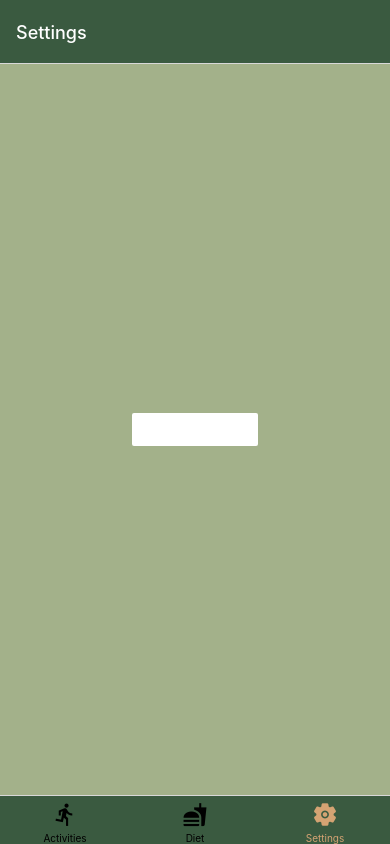
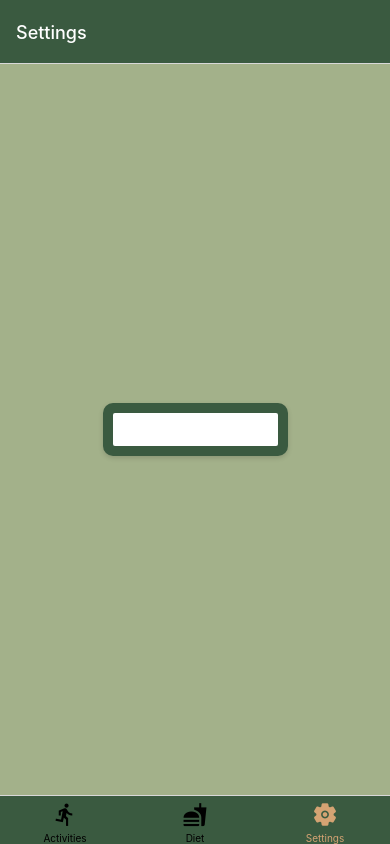
Before and after one commit to YaoyiW27/activity-diet-tracker, a React Native app: screen /Settings in a window 390 px wide. Built offline with nearby package versions, Linux system fonts and the light colour scheme.

Commit message:
added a card on toogle theme

```diff
--- a/Screens/Settings.js
+++ b/Screens/Settings.js
@@ -7,7 +7,9 @@ export default function Settings() {
 
   return (
     <View style={[styles.container, { backgroundColor: themeStyles.backgroundColor }]}>
-      <Button title="Toggle Theme" onPress={toggleTheme} color={themeStyles.textColor} />
+      <View style={styles.card}>
+        <Button title="Toggle Theme" onPress={toggleTheme} color={themeStyles.textColor} />
+      </View>
     </View>
   );
 }
@@ -19,4 +21,16 @@ const styles = StyleSheet.create({
     alignItems: 'center',
     padding: 10,
   },
+  card: {
+    backgroundColor: '#3a5a40',
+    borderRadius: 10,
+    padding: 10,
+    marginVertical: 8,
+    width: '50%',
+    shadowOpacity: 0.15,
+    shadowRadius: 5,
+    shadowColor: '#000',
+    shadowOffset: { height: 2, width: 0 },
+    elevation: 4,
+  },
 });
```
